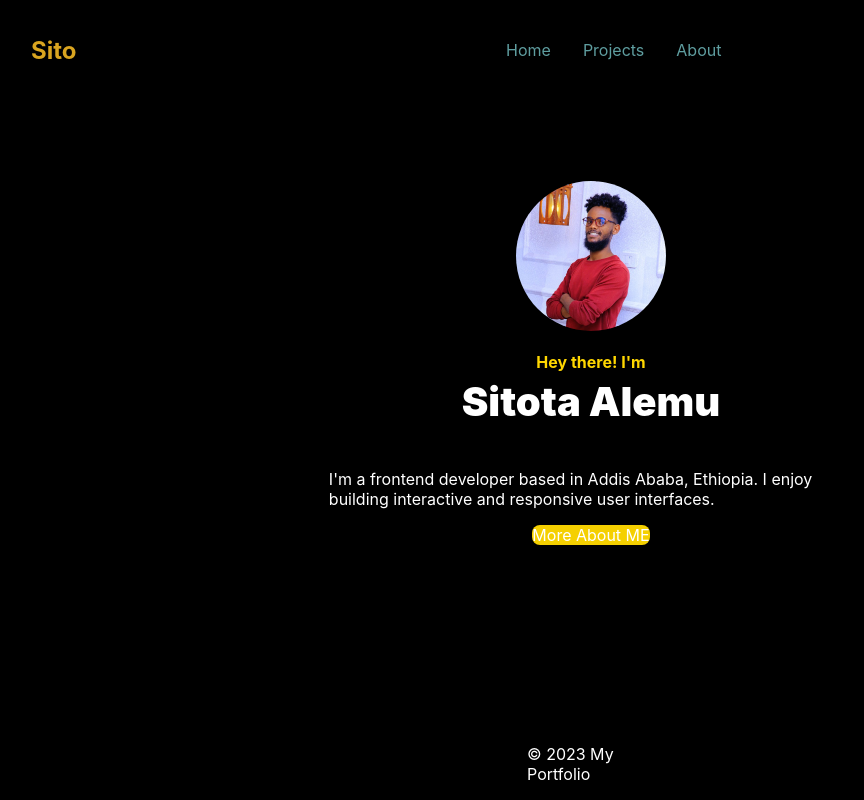
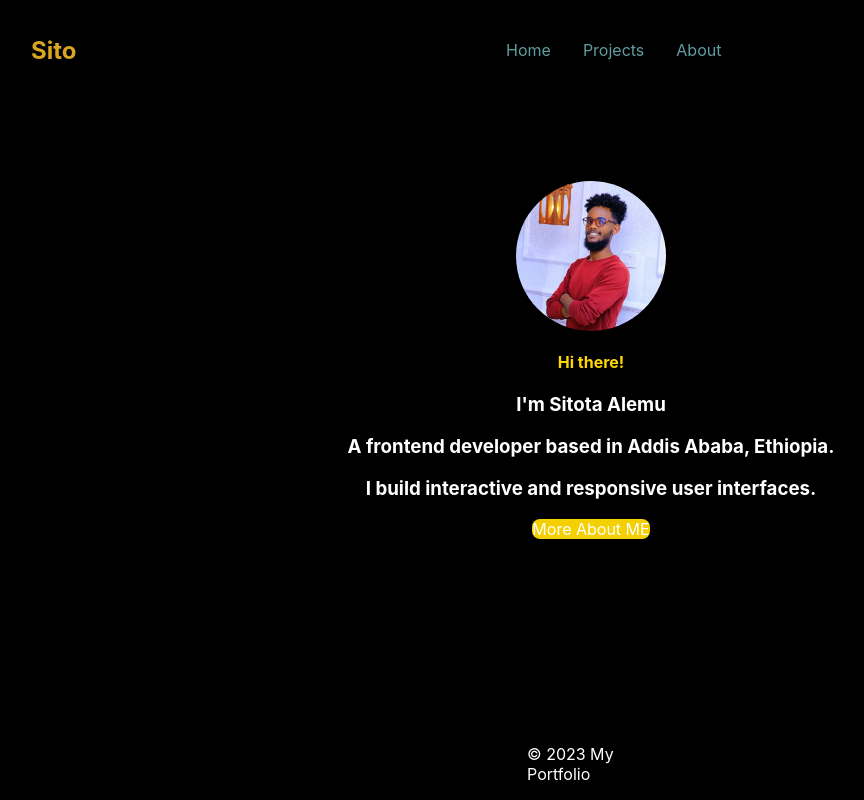
Before and after one commit to Uwancha/folio-fantasia, a React (Vite) app: page / in a window 1280 px wide. Shown: the whole page, without its empty margins (49-913 px from the left). Built offline with nearby package versions, Linux system fonts and the light colour scheme.

Commit message:
refactor: Refactor Home page component Make the layout more user freindly

```diff
--- a/src/pages/Home.tsx
+++ b/src/pages/Home.tsx
@@ -8,21 +8,20 @@ const Home: React.FC = () => {
 
     return (
         <div className="home">
-            <img src={image} alt="" />
-            <div>
-                <div className="greetings">
-                    <h4>Hey there! I'm</h4>
-                    <h1>Sitota Alemu</h1>
-                </div>
-                <div className="msg">
-                    <p>
-                        I'm a frontend developer based in Addis
-                        Ababa, Ethiopia. I enjoy building interactive and responsive user interfaces.
-                    </p>
-                </div>
+            <img src={image} alt="sitota alemu" />
+            <div className="texts">
+                <h4>Hi there!</h4>
+                <h3>I'm Sitota Alemu</h3>
+                <h3>
+                    A frontend developer based in Addis Ababa, Ethiopia.
+                </h3>
+                <h3>
+                    I build interactive and responsive user interfaces.
+                </h3>
 
-                <Link to="/about" className="link">More About ME</Link>
-
+                <Link to="/about" className="link">
+                        More About ME
+                </Link>
             </div>
         </div>
     )
```
